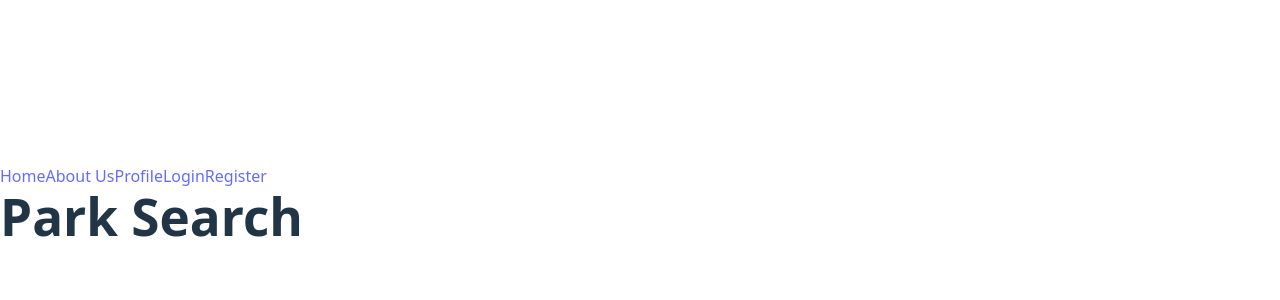
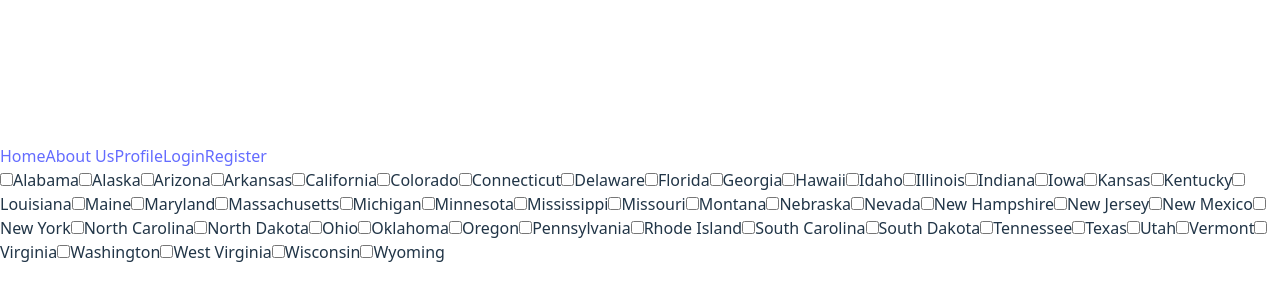
Before and after one commit to Trun97/parksearch, a React (Vite) app: page /parksearch in a window 1280 px wide. Shown: the part 196-496 px from the top of the page. Built offline with nearby package versions, Linux system fonts and the light colour scheme; no server answers.

Commit message:
select states parksearch

```diff
--- /dev/null
+++ b/src/data/usStates.js
@@ -0,0 +1,54 @@
+const usStates = [
+    { code: "AL", name: "Alabama" },
+    { code: "AK", name: "Alaska" },
+    { code: "AZ", name: "Arizona" },
+    { code: "AR", name: "Arkansas" },
+    { code: "CA", name: "California" },
+    { code: "CO", name: "Colorado" },
+    { code: "CT", name: "Connecticut" },
+    { code: "DE", name: "Delaware" },
+    { code: "FL", name: "Florida" },
+    { code: "GA", name: "Georgia" },
+    { code: "HI", name: "Hawaii" },
+    { code: "ID", name: "Idaho" },
+    { code: "IL", name: "Illinois" },
+    { code: "IN", name: "Indiana" },
+    { code: "IA", name: "Iowa" },
+    { code: "KS", name: "Kansas" },
+    { code: "KY", name: "Kentucky" },
+    { code: "LA", name: "Louisiana" },
+    { code: "ME", name: "Maine" },
+    { code: "MD", name: "Maryland" },
+    { code: "MA", name: "Massachusetts" },
+    { code: "MI", name: "Michigan" },
+    { code: "MN", name: "Minnesota" },
+    { code: "MS", name: "Mississippi" },
+    { code: "MO", name: "Missouri" },
+    { code: "MT", name: "Montana" },
+    { code: "NE", name: "Nebraska" },
+    { code: "NV", name: "Nevada" },
+    { code: "NH", name: "New Hampshire" },
+    { code: "NJ", name: "New Jersey" },
+    { code: "NM", name: "New Mexico" },
+    { code: "NY", name: "New York" },
+    { code: "NC", name: "North Carolina" },
+    { code: "ND", name: "North Dakota" },
+    { code: "OH", name: "Ohio" },
+    { code: "OK", name: "Oklahoma" },
+    { code: "OR", name: "Oregon" },
+    { code: "PA", name: "Pennsylvania" },
+    { code: "RI", name: "Rhode Island" },
+    { code: "SC", name: "South Carolina" },
+    { code: "SD", name: "South Dakota" },
+    { code: "TN", name: "Tennessee" },
+    { code: "TX", name: "Texas" },
+    { code: "UT", name: "Utah" },
+    { code: "VT", name: "Vermont" },
+    { code: "VA", name: "Virginia" },
+    { code: "WA", name: "Washington" },
+    { code: "WV", name: "West Virginia" },
+    { code: "WI", name: "Wisconsin" },
+    { code: "WY", name: "Wyoming" }
+];
+
+export default usStates;
--- a/src/pages/home/Home.jsx
+++ b/src/pages/home/Home.jsx
@@ -1,8 +1,13 @@
 import './Home.css'
+import { useNavigate} from "react-router-dom";
 
 function Home() {
+    const navigate = useNavigate();
     return (
+        <>
         <h1>Home</h1>
+            <button type="button" onClick={()=> navigate("/parksearch")}>Search Park</button>
+        </>
     );
 }
 
--- a/src/pages/parkSearch/ParkSearch.jsx
+++ b/src/pages/parkSearch/ParkSearch.jsx
@@ -1,6 +1,6 @@
 import './ParkSearch.css'
-import { useState, useEffect } from "react";
-import axios from "axios";
+import { useState } from "react";
+import usStates from "../../data/usStates.js";
 
 function ParkSearch(){
     // const [amenities, setAmenities] = useState([]);
@@ -22,10 +22,52 @@ function ParkSearch(){
     //
     //     fetchAmenities();
     // }, []);
-
+    const [selectedStates, setSelectedStates] = useState([])
+    const [message, setMessage] = useState("");
+    function toggleState(code) {
+        console.log("gebruiker klikt op staat:", code);
+        setMessage("");
+        const currentSelectedStates = [...selectedStates];
+        console.log(currentSelectedStates)
+        const isAlreadySelected = currentSelectedStates.includes(code);
+        console.log(isAlreadySelected)
+        if (isAlreadySelected) {
+            const updatedStates = currentSelectedStates.filter((stateCode) => {
+                return stateCode !== code;
+            });
+            setSelectedStates(updatedStates);
+            console.log(updatedStates)
+        } else {
+            if (currentSelectedStates.length < 5) {
+                currentSelectedStates.push(code);
+                setSelectedStates(currentSelectedStates);
+                console.log(currentSelectedStates)
+            } else {
+                setMessage("je mag maar 5 staten kiezen")
+            }
+        }
+    }
+    function isStateSelected(code) {
+        return selectedStates.includes(code);
+    }
     return (
-        <h1>Park Search</h1>
-);
+        <>
+            <div>
+                {usStates.map(({code, name}) => (
+                    <label key={code}>
+                        <input
+                            type="checkbox"
+                            value={code}
+                            checked={isStateSelected(code)}
+                            onChange={() => toggleState(code)}
+                        />
+                        {name}
+                    </label>
+                ))}
+            </div>
+            <div>{message}</div>
+        </>
+    )
 }
 
 export default ParkSearch;
```
